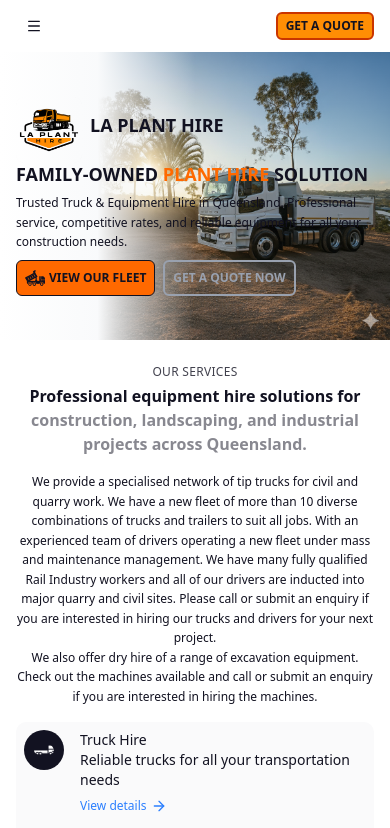
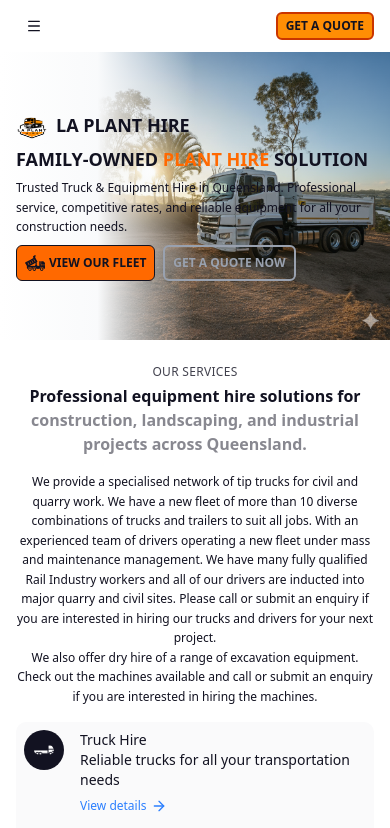
Before and after one commit to Rahul-Mallik-CSE/La-Plant-Hire, a Next.js app: page / in a window 390 px wide. Shown: the top 828 px of the page. Built offline with nearby package versions, Linux system fonts and the light colour scheme.

Commit message:
fix: adjust logo dimensions and heading size for improved consistency in Hero section

```diff
--- a/src/components/HomeComponents/Hero.tsx
+++ b/src/components/HomeComponents/Hero.tsx
@@ -27,9 +27,9 @@
                 alt="LA Plant Hire Logo"
                 width={66}
                 height={66}
-                className="object-contain"
+                className="object-contain w-8 mb-1 h-8 md:w-[50px] md:h-[50px] lg:w-[66px] lg:h-[66px]"
               />
-              <h1 className="text-lg sm:text-xl md:text-4xl  lg:text-5xl  text-primary font-black leading-tight mb-2  lg:mb-3">
+              <h1 className="text-lg sm:text-xl md:text-3xl  lg:text-4xl xl:text-5xl 2xl:text-6xl  text-primary font-black leading-tight mb-2  lg:mb-3">
                 LA PLANT HIRE
               </h1>
             </div>
```
